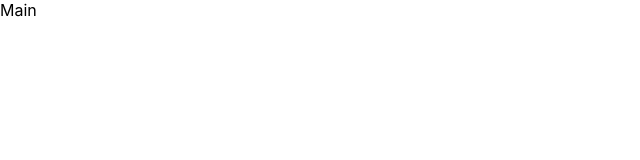
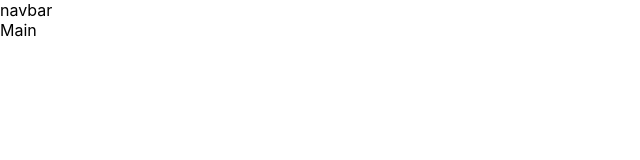
Before and after one commit to wisdom-13/recipe-book, a React (Create React App) app: page / in a window 1280 px wide. Shown: the top 160 px of the page, without its empty margins (0-640 px from the left). Built offline with nearby package versions, Linux system fonts and the light colour scheme.

Commit message:
navbar 추가

```diff
--- a/src/App.js
+++ b/src/App.js
@@ -1,9 +1,11 @@
 import React from 'react';
 import { Outlet } from 'react-router';
+import Navbar from './component/Navbar';
 
 export default function App() {
   return (
     <div>
+      <Navbar />
       <Outlet />
     </div>
   );
--- /dev/null
+++ b/src/component/Navbar.jsx
@@ -0,0 +1,9 @@
+import React from 'react';
+
+export default function Navbar() {
+  return (
+    <div>
+      navbar
+    </div>
+  );
+}
```
